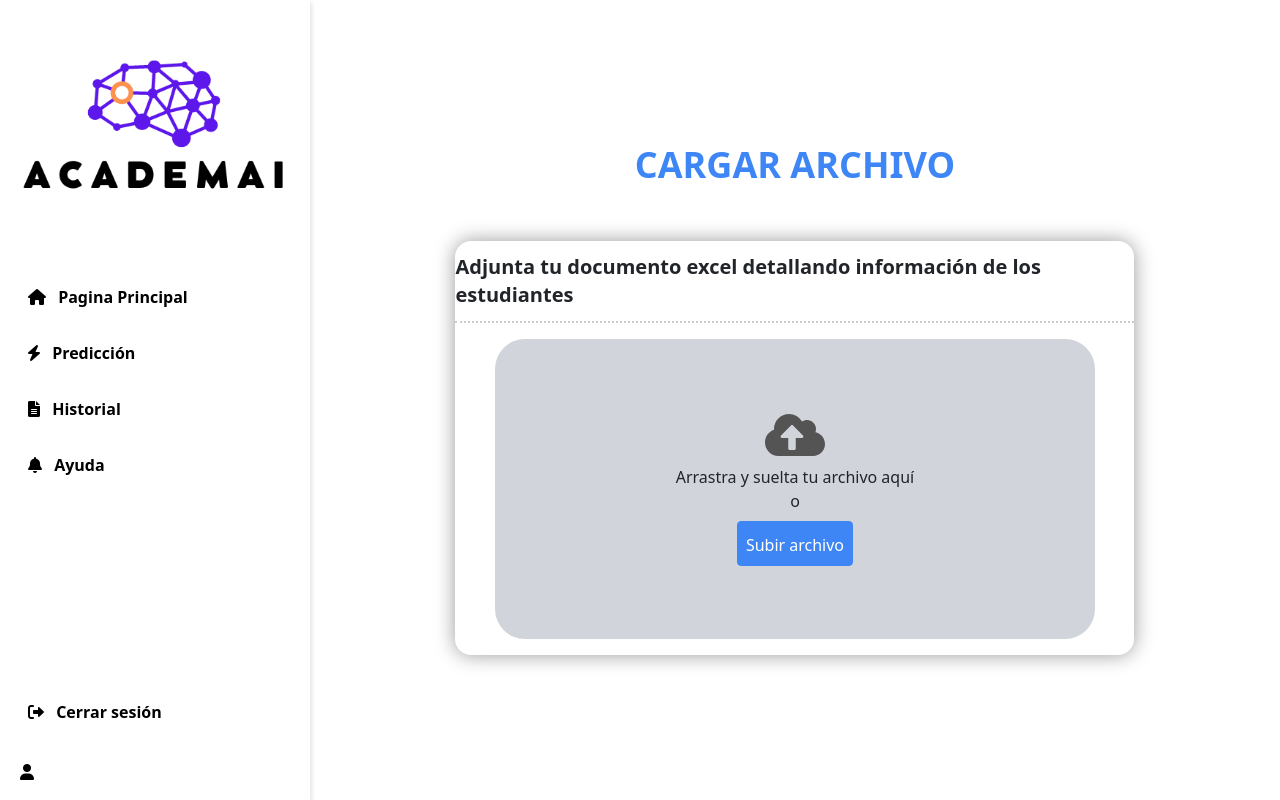
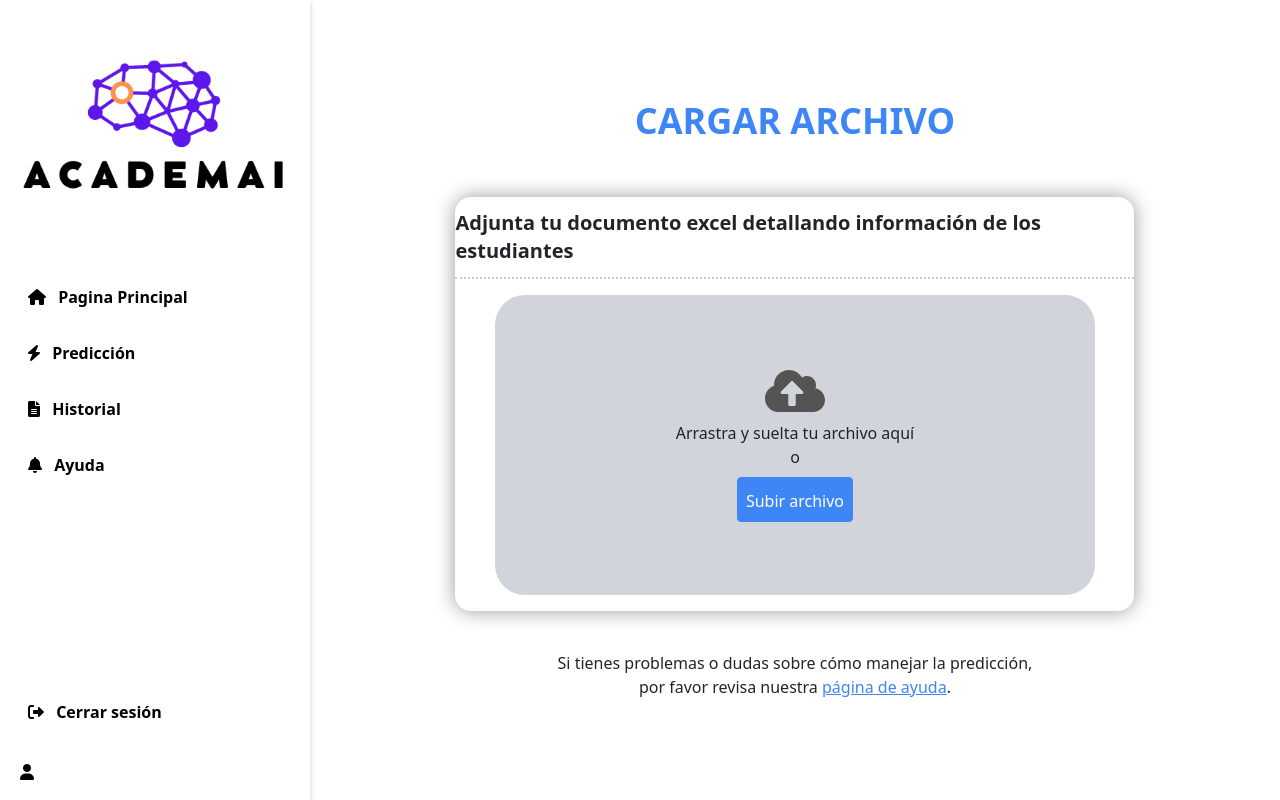
Before and after one commit to AcademicPrediction/AcademiaAngular, an Angular app: page /prediction in a window 1280 px wide. Built offline with nearby package versions, Linux system fonts and the light colour scheme.

Commit message:
Actualizacion

```diff
--- a/src/app/pages/supervisor/prediction-page/prediction-page.component.css
+++ b/src/app/pages/supervisor/prediction-page/prediction-page.component.css
@@ -34,3 +34,8 @@
     transform: rotate(360deg);
   }
 }
+
+.help-link {
+  color: #3e86f5;
+  text-decoration: underline;
+}
--- a/src/app/pages/supervisor/prediction-page/prediction-page.component.html
+++ b/src/app/pages/supervisor/prediction-page/prediction-page.component.html
@@ -70,6 +70,11 @@
       </div>
     </div>
 
+    <div class="tw-pt-10 tw-flex tw-flex-col tw-items-center">
+      <p>Si tienes problemas o dudas sobre cómo manejar la predicción,</p>
+      <p>por favor revisa nuestra <a routerLink="/help" class="help-link">página de ayuda</a>.</p>
+    </div>
+
     <div
       class="tw-flex [&>button]:tw-text-white [&>button]:tw-border-[1px] [&>button]:tw-rounded [&>button]:tw-px-20 [&>button]:tw-py-1 tw-pt-5"
       *ngIf="file"
```
